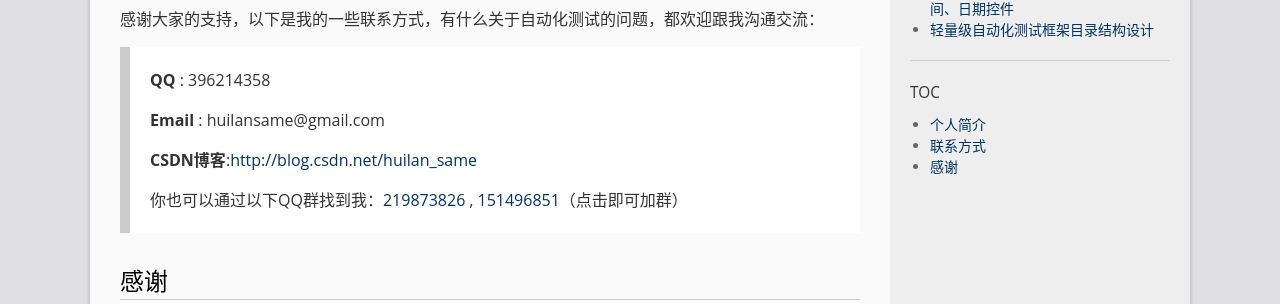
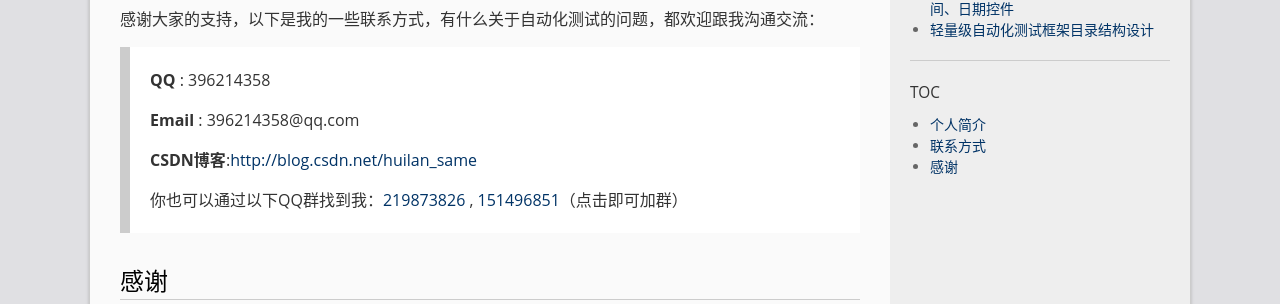
Before and after one commit to huilansame/huilansame.github.io, a Jekyll site: the page built from about.md, in a window 1280 px wide. Shown: the part 555-859 px from the top of the page. Built offline with Jekyll 4.4.1, drawn with Linux system fonts in a browser that asks for light colours.

Commit message:
Revert "修改email"
This reverts commit 515e42c9d927f605b9a81feeac033b38599c28a8.

```diff
--- a/about.md
+++ b/about.md
@@ -22,7 +22,7 @@ nocomments: true
 
 > **QQ** : 396214358
 >
-> **Email** : huilansame@gmail.com
+> **Email** : 396214358@qq.com
 >
 > **CSDN博客**:[http://blog.csdn.net/huilan_same](http://blog.csdn.net/huilan_same)
 >
```
